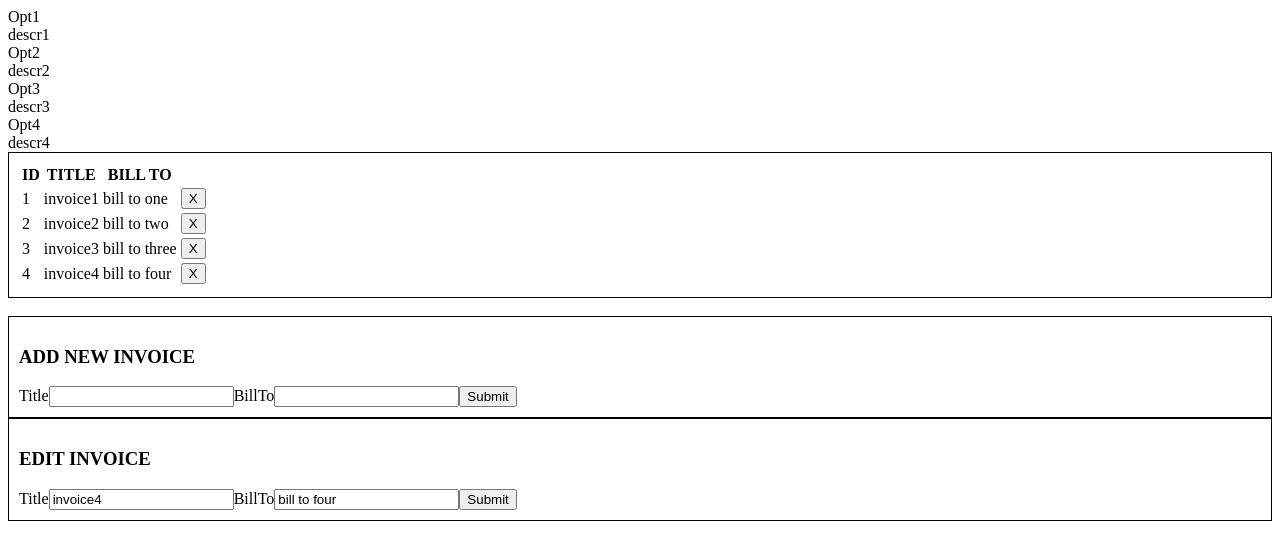
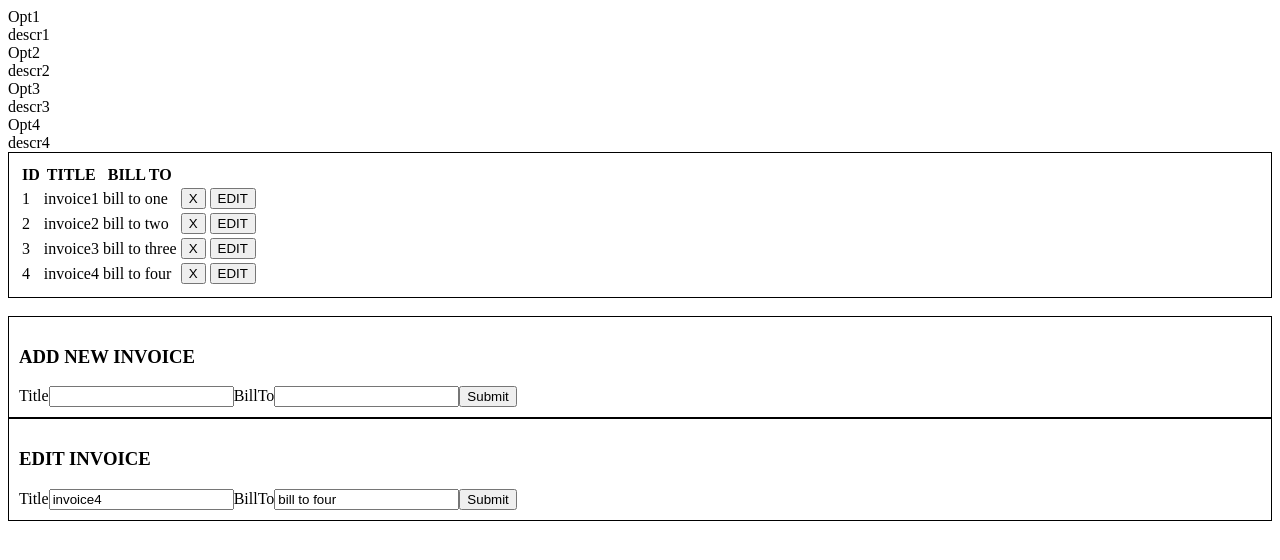
Before and after one commit to polon59/JS-PDF-Invoices-generator, a React (Create React App) app in the folder public/application/: page / in a window 1280 px wide. Shown: the top 560 px of the page. Built offline with nearby package versions, Linux system fonts and the light colour scheme.

Commit message:
Add button to each invoice to edit it's properties

```diff
--- a/public/application/src/InvoicesList.js
+++ b/public/application/src/InvoicesList.js
@@ -11,6 +11,7 @@ const InvoicesList = (props)=>{
                     <td>{invoice.title}</td>
                     <td>{invoice.billTo}</td>
                     <td><button onClick={()=>{deleteInvoice(invoice.id)}}>X</button></td>
+                    <td><button onClick={()=>{props.setInvoiceToUpdate(invoice)}}>EDIT</button></td>
                 </tr>
             );
         });
```
